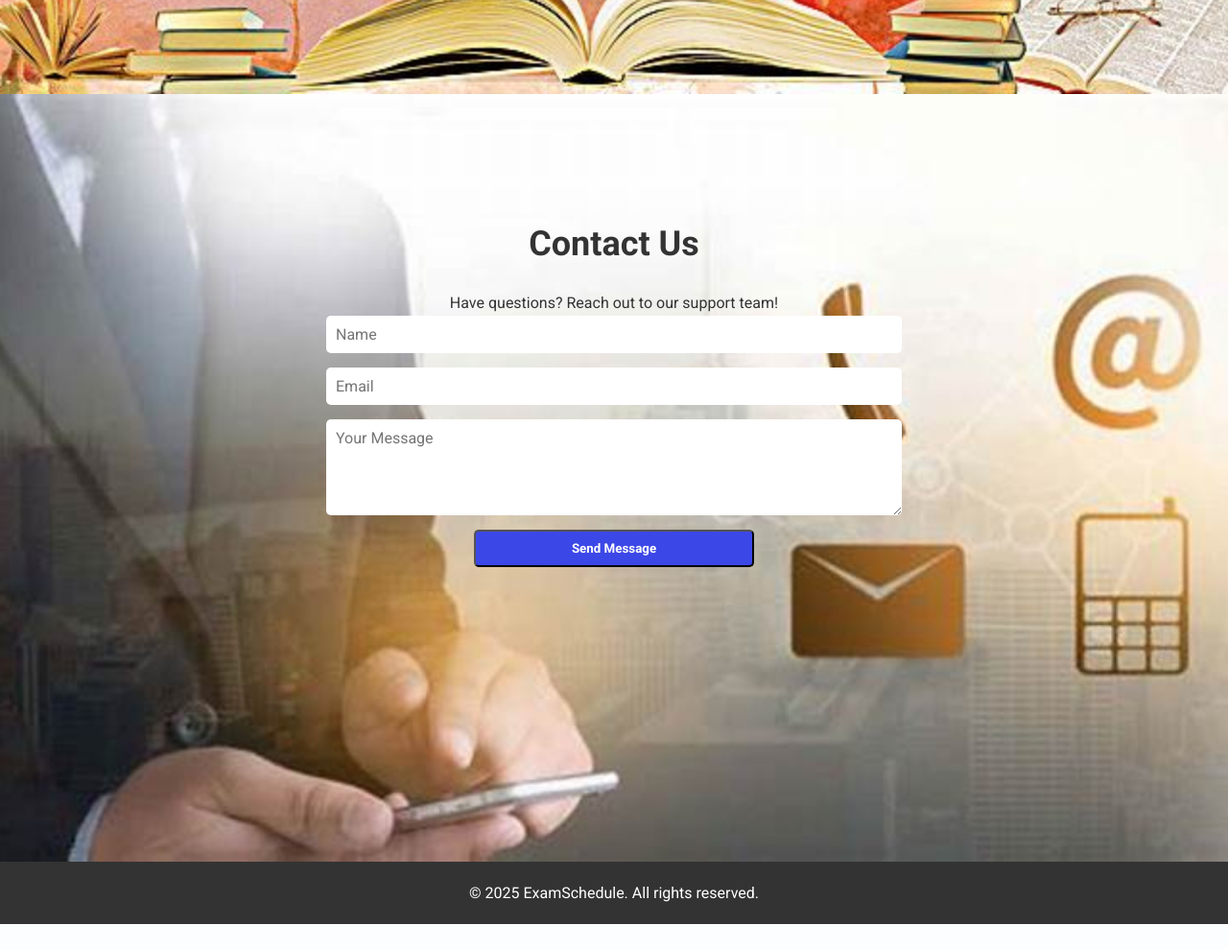
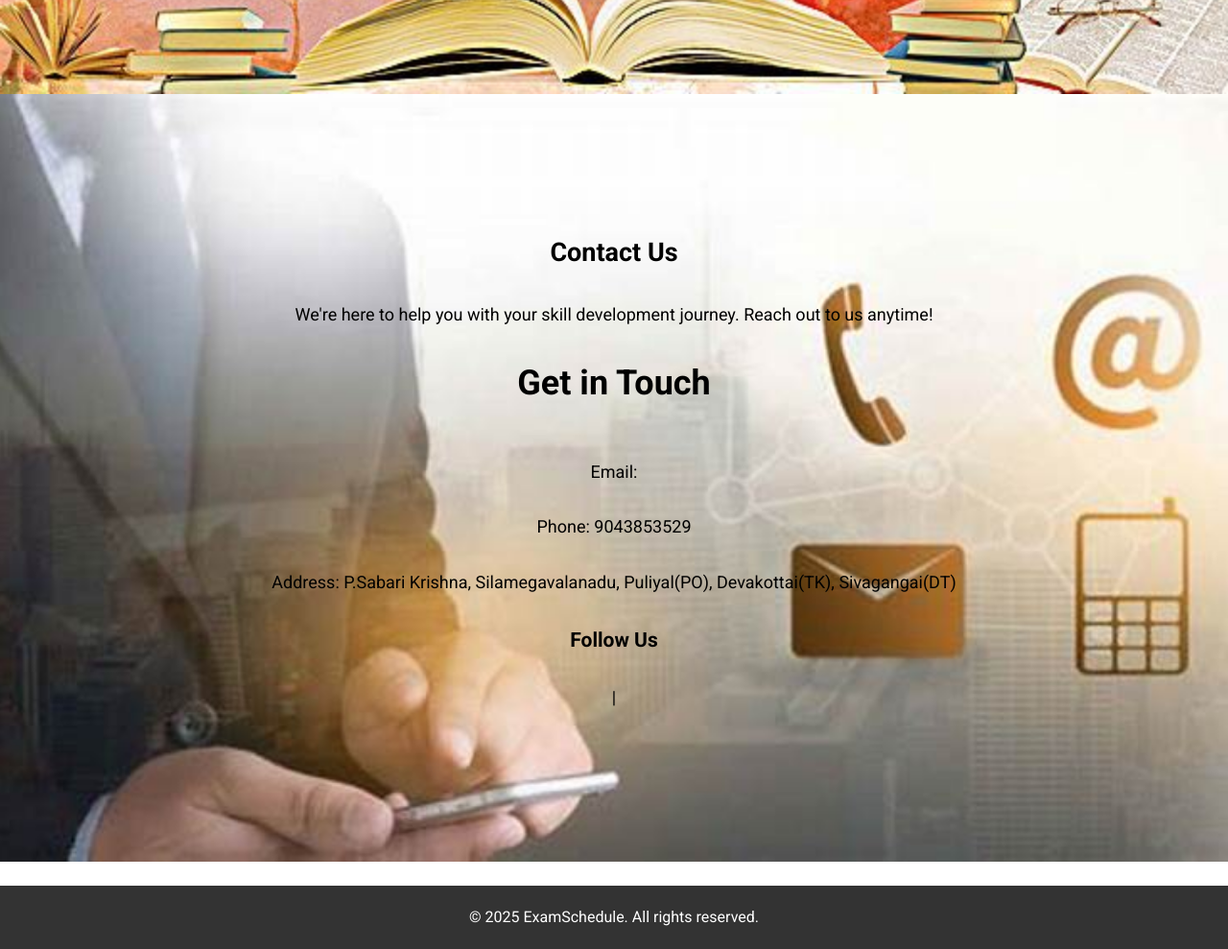
Before and after one commit to sabarikrishna46/sabari-project, a Flask app: page / in a window 1280 px wide. Shown: the part 2311-3300 px from the top of the page at 96% size. Before the commit the page ends 3274 px from the top, so only its background shows below. Run offline with Flask 3, Linux system fonts and the light colour scheme.

Commit message:
Add files via upload

```diff
--- a/sabari/templates/home.html
+++ b/sabari/templates/home.html
@@ -193,6 +193,8 @@
 
         /* Contact Section */
         .contact {
+            color: #000000;
+            font-size: large;
             height: 100vh;
             background-image: url('../static/pg6.jpg');
             background-size: cover;
@@ -357,15 +359,20 @@
 
     <!-- Contact Section -->
     <section id="contact" class="contact"><br><br><br><br><br>
-        <h2><center>Contact Us</center></h2>
-        <p><center>Have questions? Reach out to our support team!</center></p>
-        <form class="contact-form">
-            <input type="text" placeholder="Name" required>
-            <input type="email" placeholder="Email" required>
-            <textarea placeholder="Your Message" required></textarea>
-            <button type="submit" class="btn primary-btn">Send Message</button>
-        </form>
-    </section>
+        <center><h1>Contact Us</h1><br>
+    <p>We're here to help you with your skill development journey. Reach out to us anytime!</p><br>
+
+    <h2>Get in Touch</h2><br>
+    <p>Email: <a href="sabarilathapandi@gmail.com"></a></p><br>
+    <p>Phone: 9043853529</p><br>
+    <p>Address: P.Sabari Krishna, Silamegavalanadu, Puliyal(PO), Devakottai(TK), Sivagangai(DT)</p><br>
+
+    <h3>Follow Us</h3><br>
+    <p>
+        <a href="https://www.instagram.com/accounts/password/reset/?hl=en"><i class="fab fa-instagram"></i></a> |
+        <a href=""><i class="fab fa-facebook"></i></a>
+    </p>
+    </section></center><br>
 
     <!-- Footer -->
     <footer>
```
